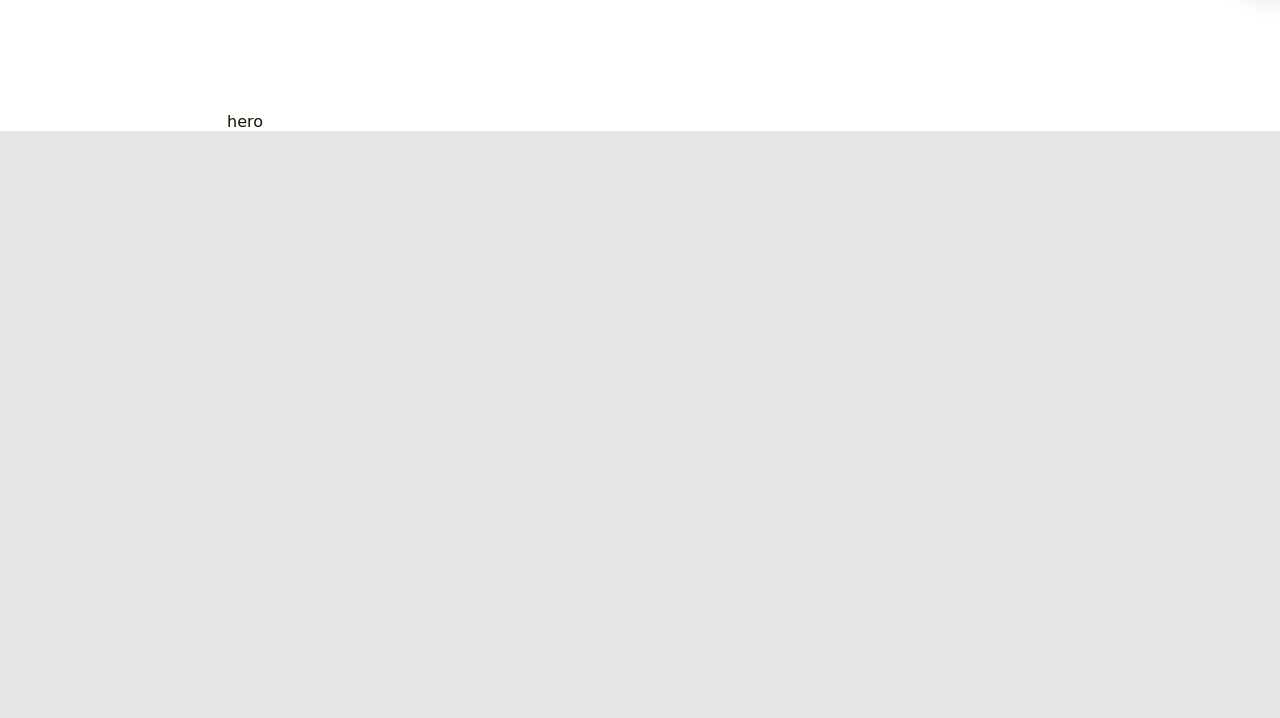
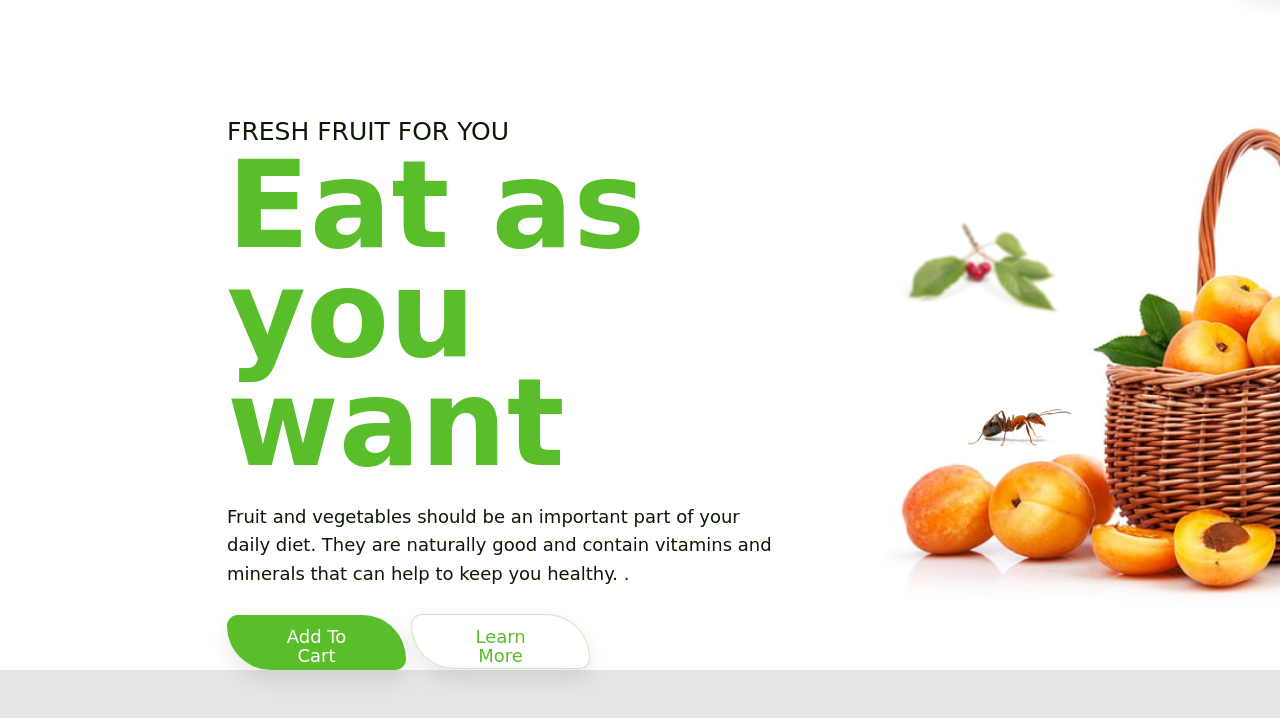
Before and after one commit to aleksvoloshyn/healthyfood, a website built with Parcel: page src/index.html in a window 1280 px wide. Shown: the part 98-816 px from the top of the page. Built offline with nearby package versions, Linux system fonts and the light colour scheme; a web font is replaced by a local one.

Commit message:
hero block markuped

```diff
--- a/src/pages/header.html
+++ b/src/pages/header.html
@@ -1,10 +1,11 @@
 <header class="page-header">
   <div class="page-header__logo">
-    <img
-      class="page-header__logoimage"
-      src="./img/pageheaderLogo.png"
-      alt="store logo"
-    />
+    <a class="page-header__linklogo" href="/">
+      <img
+        class="page-header__logoimage"
+        src="./img/pageheaderLogo.png"
+        alt="store logo"
+    /></a>
   </div>
   <nav class="page-header__nav">
     <ul class="page-header__navlist list">
--- a/src/pages/hero.html
+++ b/src/pages/hero.html
@@ -1 +1,41 @@
-<div class="page-hero">hero</div>
+<div class="page-hero">
+  <div class="page-hero__description">
+    <h2 class="page-hero__abouttext">fresh fruit for you</h2>
+    <h1 class="page-header__slogan">Eat as you want</h1>
+    <p class="page-header__text">
+      Fruit and vegetables should be an important part of your daily diet. They
+      are naturally good and contain vitamins and minerals that can help to keep
+      you healthy. .
+    </p>
+    <div class="page-hero__buttons">
+      <button class="page-hero__button button-addtocart">Add To Cart</button>
+      <button class="page-hero__button button-learnmore">Learn More</button>
+    </div>
+  </div>
+  <div class="page-hero__imageblock">
+    <img
+      class="page-hero__basketimg"
+      src="./img/hero/basket.png"
+      alt="basket with fruits"
+      width="856px"
+    />
+    <img
+      class="page-hero__quaritschimg"
+      src="./img/hero/quaritsch.png"
+      alt="quaritsch"
+      width="169px"
+    />
+    <img
+      class="page-hero__antleft"
+      src="./img/hero/antleft.png"
+      alt="antleft"
+      width="107px"
+    />
+    <img
+      class="page-hero__antright"
+      src="./img/hero/antright.png"
+      alt="antright"
+      width="119px"
+    />
+  </div>
+</div>
--- /dev/null
+++ b/src/sass/base/_colors.scss
@@ -0,0 +1,3 @@
+$background: #e5e5e5;
+$fontcolor-main: #0a1902;
+$accent-color: #59be29;
--- a/src/sass/base/_main.scss
+++ b/src/sass/base/_main.scss
@@ -1,4 +1,5 @@
 @import './reset';
 @import './breakpoints';
+@import './colors';
 @import './variables';
 @import './container';
--- a/src/sass/comonents/_button.scss
+++ b/src/sass/comonents/_button.scss
@@ -24,3 +24,14 @@
 .button-sighnup {
   @extend %button;
 }
+.button-addtocart {
+  @extend %button;
+  width: 179px;
+  height: 55px;
+}
+.button-learnmore {
+  @extend .button-addtocart;
+  background: #ffffff;
+  color: #59be29;
+  border: 1px solid rgba(89, 190, 41, 0.3);
+}
--- a/src/sass/layouts/_header.scss
+++ b/src/sass/layouts/_header.scss
@@ -34,7 +34,7 @@
       &:hover,
       &:focus {
         opacity: 1;
-        border-bottom: 2px solid #59be29;
+        border-bottom: 2px solid $accent-color;
       }
     }
   }
--- a/src/sass/layouts/_hero.scss
+++ b/src/sass/layouts/_hero.scss
@@ -1,4 +1,52 @@
 .page-hero {
   padding-left: 227px;
   margin-bottom: 120px;
+  display: flex;
 }
+
+// freshfruit4you
+.page-hero__abouttext {
+  font-weight: 500;
+  font-size: 25px;
+  line-height: 1.5;
+  text-transform: uppercase;
+}
+
+.page-header__slogan {
+  width: 522px;
+  margin-top: 0;
+  margin-bottom: 25px;
+  color: $accent-color;
+  font-size: 121.108px;
+  font-weight: 600;
+  line-height: 90%;
+}
+
+.page-header__text {
+  width: 552px;
+  margin-bottom: 25px;
+  font-size: 18px;
+  font-weight: 400;
+  line-height: 1.6;
+}
+
+// page-hero__imageblock
+.page-hero__imageblock {
+  position: relative;
+}
+.page-hero__quaritschimg {
+  position: absolute;
+  top: 98px;
+  left: 117px;
+}
+
+.page-hero__antleft {
+  position: absolute;
+  top: 281px;
+  left: 187px;
+}
+.page-hero__antright {
+  position: absolute;
+  top: 104px;
+  left: 579px;
+}
--- a/src/sass/styles.scss
+++ b/src/sass/styles.scss
@@ -3,9 +3,9 @@
 @import './comonents/main';
 @import './layouts/main';
 
-$background: #e5e5e5;
-$fontcolor-main: #0a1902;
-$accent-color: #59be29;
+// $background: #e5e5e5;
+// $fontcolor-main: #0a1902;
+// $accent-color: #59be29;
 
 body {
   background-color: $background;
```
Also changed, not shown: src/img/hero/antleft.png (added), src/img/hero/antright.png (added), src/img/hero/basket.png (added), src/img/hero/basket2x.png (added), src/img/hero/quaritsch.png (added).
